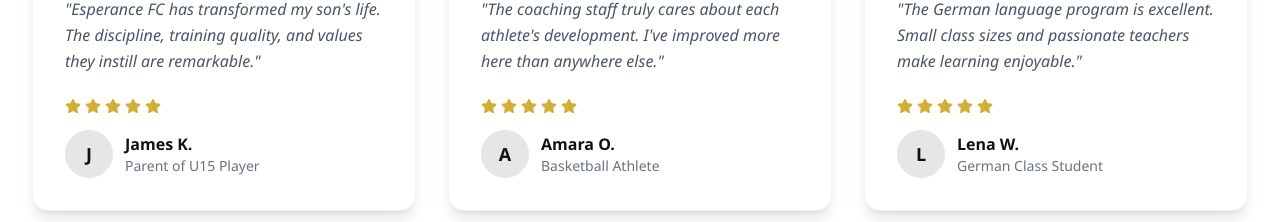
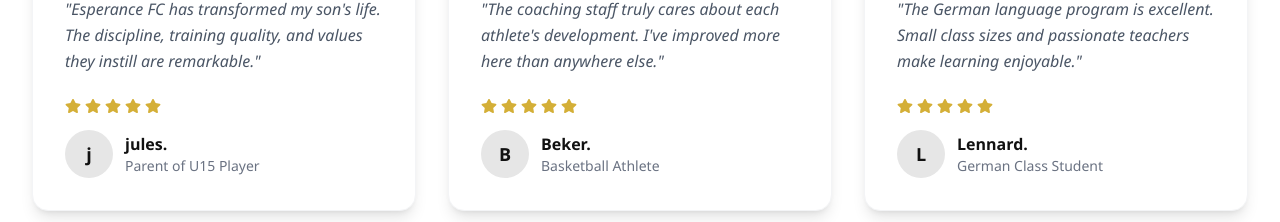
Before and after one commit to Val-Antin1/esperance-frontend, a React (Vite) app: page / in a window 1280 px wide. Shown: the part 4611-4833 px from the top of the page. Built offline with nearby package versions, Linux system fonts and the light colour scheme; no server answers.

Commit message:
frontend updated

```diff
--- a/src/data/sampleData.js
+++ b/src/data/sampleData.js
@@ -90,21 +90,21 @@
 export const testimonials = [
   {
     id: 1,
-    name: 'James K.',
+    name: 'jules.',
     role: 'Parent of U15 Player',
     content: 'Esperance FC has transformed my son\'s life. The discipline, training quality, and values they instill are remarkable.',
     rating: 5,
   },
   {
     id: 2,
-    name: 'Amara O.',
+    name: 'Beker.',
     role: 'Basketball Athlete',
     content: 'The coaching staff truly cares about each athlete\'s development. I\'ve improved more here than anywhere else.',
     rating: 5,
   },
   {
     id: 3,
-    name: 'Lena W.',
+    name: 'Lennard.',
     role: 'German Class Student',
     content: 'The German language program is excellent. Small class sizes and passionate teachers make learning enjoyable.',
     rating: 5,
```
